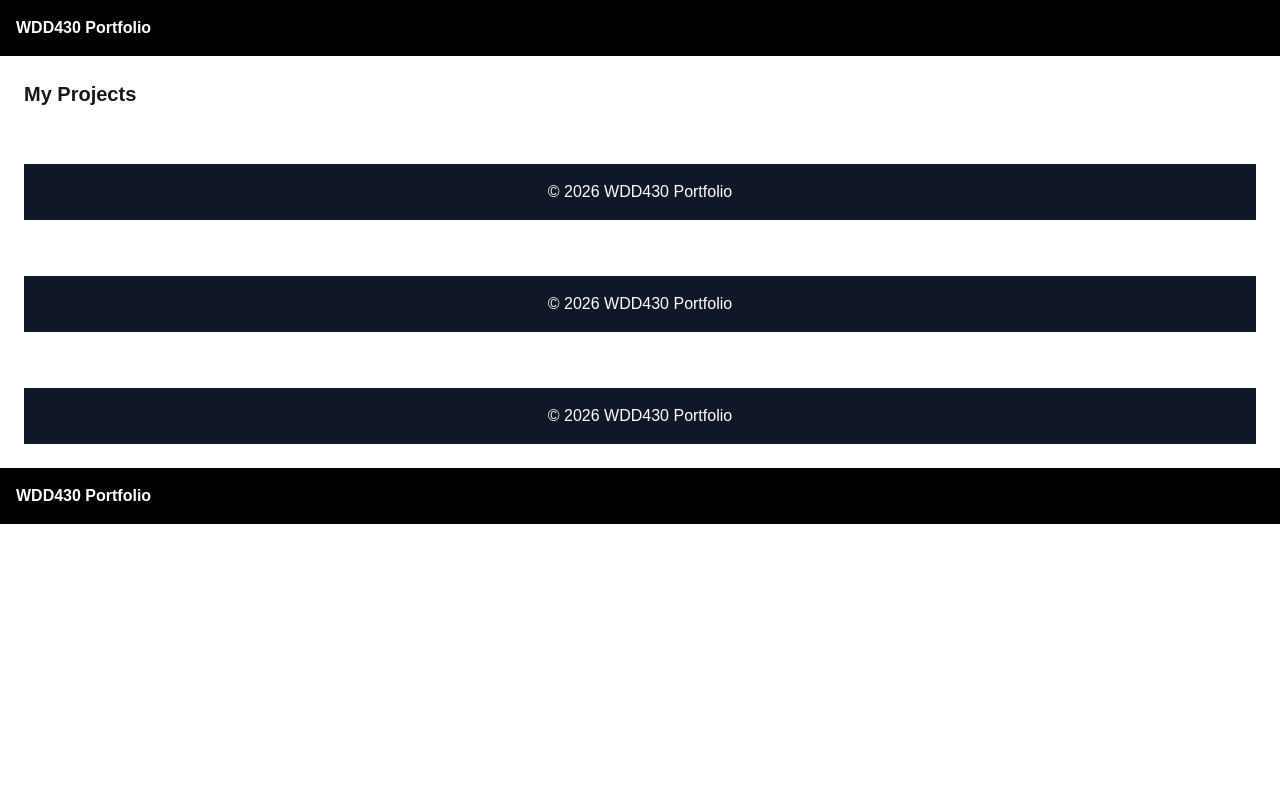
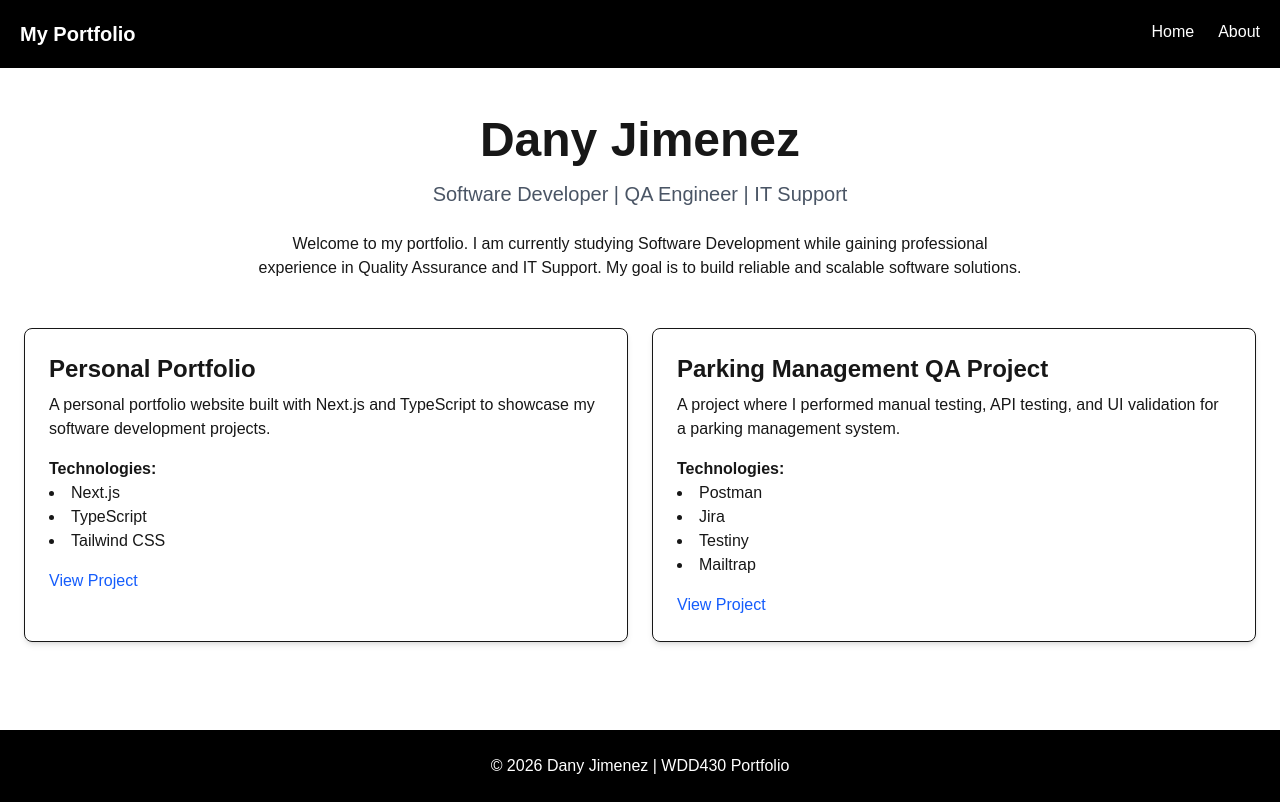
Before and after one commit to dany-datcom/wdd430-portfolio, a Next.js app: page / in a window 1280 px wide. Built offline with nearby package versions, Linux system fonts and the light colour scheme.

Commit message:
"Complete Week 1 portfolio project"

```diff
--- a/app/about/page.tsx
+++ b/app/about/page.tsx
@@ -1,8 +1,33 @@
-export default function AboutPage() {
+import SkillCard from "@/components/SkillCard";
+
+export default function About() {
   return (
-    <div className="p-6">
-      <h1 className="text-2xl font-bold">About Me</h1>
-      <p>This is my WDD430 portfolio project.</p>
-    </div>
+    <main className="max-w-4xl mx-auto px-6 py-12">
+      <h1 className="text-4xl font-bold mb-6">
+        About Me
+      </h1>
+
+      <p className="mb-6">
+        My name is Dany Jimenez, and I am a Software Development
+        student at BYU-Pathway Worldwide. I currently work as a QA
+        Tester and enjoy learning modern web technologies.
+      </p>
+
+      <h2 className="text-2xl font-bold mb-4">
+        Technical Skills
+      </h2>
+
+      <div className="grid md:grid-cols-2 gap-6">
+        <SkillCard
+          title="Quality Assurance"
+          description="Experience with manual testing, API testing, regression testing, Jira, Postman, Testiny, and Agile methodologies."
+        />
+
+        <SkillCard
+          title="Software Development"
+          description="Currently learning Next.js, React, TypeScript, JavaScript, Java, Python, and databases while building full-stack applications."
+        />
+      </div>
+    </main>
   );
 }
--- a/app/api/hello/route.ts
+++ b/app/api/hello/route.ts
@@ -1,7 +1,5 @@
-import { NextResponse } from "next/server";
-
 export async function GET() {
-  return NextResponse.json({
-    message: "Hello from API",
+  return Response.json({
+    message: "Hello from Next.js API!",
   });
 }
--- a/app/layout.tsx
+++ b/app/layout.tsx
@@ -1,20 +1,10 @@
-import type { Metadata } from "next";
-import { Geist, Geist_Mono } from "next/font/google";
 import "./globals.css";
+import Header from "@/components/Header";
+import Footer from "@/components/Footer";
 
-const geistSans = Geist({
-  variable: "--font-geist-sans",
-  subsets: ["latin"],
-});
-
-const geistMono = Geist_Mono({
-  variable: "--font-geist-mono",
-  subsets: ["latin"],
-});
-
-export const metadata: Metadata = {
-  title: "Create Next App",
-  description: "Generated by create next app",
+export const metadata = {
+  title: "Dany Jimenez Portfolio",
+  description: "Portfolio built with Next.js",
 };
 
 export default function RootLayout({
@@ -23,11 +13,16 @@ export default function RootLayout({
   children: React.ReactNode;
 }>) {
   return (
-    <html
-      lang="en"
-      className={`${geistSans.variable} ${geistMono.variable} h-full antialiased`}
-    >
-      <body className="min-h-full flex flex-col">{children}</body>
+    <html lang="en">
+      <body className="min-h-screen flex flex-col">
+        <Header />
+
+        <main className="flex-grow">
+          {children}
+        </main>
+
+        <Footer />
+      </body>
     </html>
   );
 }
--- a/app/page.tsx
+++ b/app/page.tsx
@@ -1,18 +1,43 @@
-import Header from "@/components/Header";
-import Footer from "@/components/Footer";
 import ProjectList from "@/components/ProjectList";
+
+const projects = [
+  {
+    title: "Personal Portfolio",
+    description:
+      "A personal portfolio website built with Next.js and TypeScript to showcase my software development projects.",
+    technologies: ["Next.js", "TypeScript", "Tailwind CSS"],
+    link: "https://github.com/TU_USUARIO/wdd430-portfolio",
+  },
+  {
+    title: "Parking Management QA Project",
+    description:
+      "A project where I performed manual testing, API testing, and UI validation for a parking management system.",
+    technologies: ["Postman", "Jira", "Testiny", "Mailtrap"],
+    link: "https://github.com/TU_USUARIO",
+  },
+];
 
 export default function Home() {
   return (
-    <div>
-      <Header />
+    <main className="container mx-auto px-6 py-12">
+      <section className="text-center mb-12">
+        <h1 className="text-5xl font-bold">
+          Dany Jimenez
+        </h1>
 
-      <main className="p-6">
-        <h2 className="text-xl font-bold mb-4">My Projects</h2>
-        <ProjectList />
-      </main>
+        <p className="text-xl mt-4 text-gray-600">
+          Software Developer | QA Engineer | IT Support
+        </p>
 
-      <Footer />
-    </div>
+        <p className="mt-6 max-w-3xl mx-auto">
+          Welcome to my portfolio. I am currently studying Software
+          Development while gaining professional experience in Quality
+          Assurance and IT Support. My goal is to build reliable and scalable
+          software solutions.
+        </p>
+      </section>
+
+      <ProjectList projects={projects} />
+    </main>
   );
 }
--- a/components/Footer.tsx
+++ b/components/Footer.tsx
@@ -1,7 +1,7 @@
-export default function Header() {
+export default function Footer() {
   return (
-    <header className="p-4 bg-black text-white flex justify-between">
-      <h1 className="font-bold">WDD430 Portfolio</h1>
-    </header>
+    <footer className="bg-black text-white text-center p-6 mt-10">
+      <p>© 2026 Dany Jimenez | WDD430 Portfolio</p>
+    </footer>
   );
 }
--- a/components/Header.tsx
+++ b/components/Header.tsx
@@ -1,7 +1,16 @@
+import Link from "next/link";
+
 export default function Header() {
   return (
-    <header className="p-4 bg-black text-white flex justify-between">
-      <h1 className="font-bold">WDD430 Portfolio</h1>
+    <header className="bg-black text-white p-5">
+      <nav className="container mx-auto flex justify-between">
+        <h1 className="font-bold text-xl">My Portfolio</h1>
+
+        <div className="space-x-6">
+          <Link href="/">Home</Link>
+          <Link href="/about">About</Link>
+        </div>
+      </nav>
     </header>
   );
 }
--- a/components/ProjectCard.tsx
+++ b/components/ProjectCard.tsx
@@ -1,7 +1,38 @@
-export default function Footer() {
+type ProjectCardProps = {
+  title: string;
+  description: string;
+  technologies: string[];
+  link: string;
+};
+
+export default function ProjectCard({
+  title,
+  description,
+  technologies,
+  link,
+}: ProjectCardProps) {
   return (
-    <footer className="p-4 bg-gray-900 text-white text-center mt-10">
-      <p>© 2026 WDD430 Portfolio</p>
-    </footer>
+    <div className="border rounded-lg shadow-md p-6">
+      <h2 className="text-2xl font-bold mb-2">{title}</h2>
+
+      <p className="mb-4">{description}</p>
+
+      <div className="mb-4">
+        <strong>Technologies:</strong>
+        <ul className="list-disc list-inside">
+          {technologies.map((tech) => (
+            <li key={tech}>{tech}</li>
+          ))}
+        </ul>
+      </div>
+
+      <a
+        href={link}
+        target="_blank"
+        className="text-blue-600 hover:underline"
+      >
+        View Project
+      </a>
+    </div>
   );
 }
--- a/components/ProjectList.tsx
+++ b/components/ProjectList.tsx
@@ -1,12 +1,27 @@
 import ProjectCard from "./ProjectCard";
 
-export default function ProjectList() {
-  const projects = ["Project 1", "Project 2", "Project 3"];
+type Project = {
+  title: string;
+  description: string;
+  technologies: string[];
+  link: string;
+};
 
+type Props = {
+  projects: Project[];
+};
+
+export default function ProjectList({ projects }: Props) {
   return (
-    <div className="grid gap-4">
-      {projects.map((p, i) => (
-        <ProjectCard key={i} title={p} />
+    <div className="grid gap-6 md:grid-cols-2">
+      {projects.map((project) => (
+        <ProjectCard
+          key={project.title}
+          title={project.title}
+          description={project.description}
+          technologies={project.technologies}
+          link={project.link}
+        />
       ))}
     </div>
   );
--- /dev/null
+++ b/components/SkillCard.tsx
@@ -0,0 +1,21 @@
+interface SkillCardProps {
+  title: string;
+  description: string;
+}
+
+export default function SkillCard({
+  title,
+  description,
+}: SkillCardProps) {
+  return (
+    <div className="border rounded-lg shadow-md p-6 bg-white">
+      <h3 className="text-xl font-semibold text-blue-700 mb-2">
+        {title}
+      </h3>
+
+      <p className="text-gray-700">
+        {description}
+      </p>
+    </div>
+  );
+}
```
